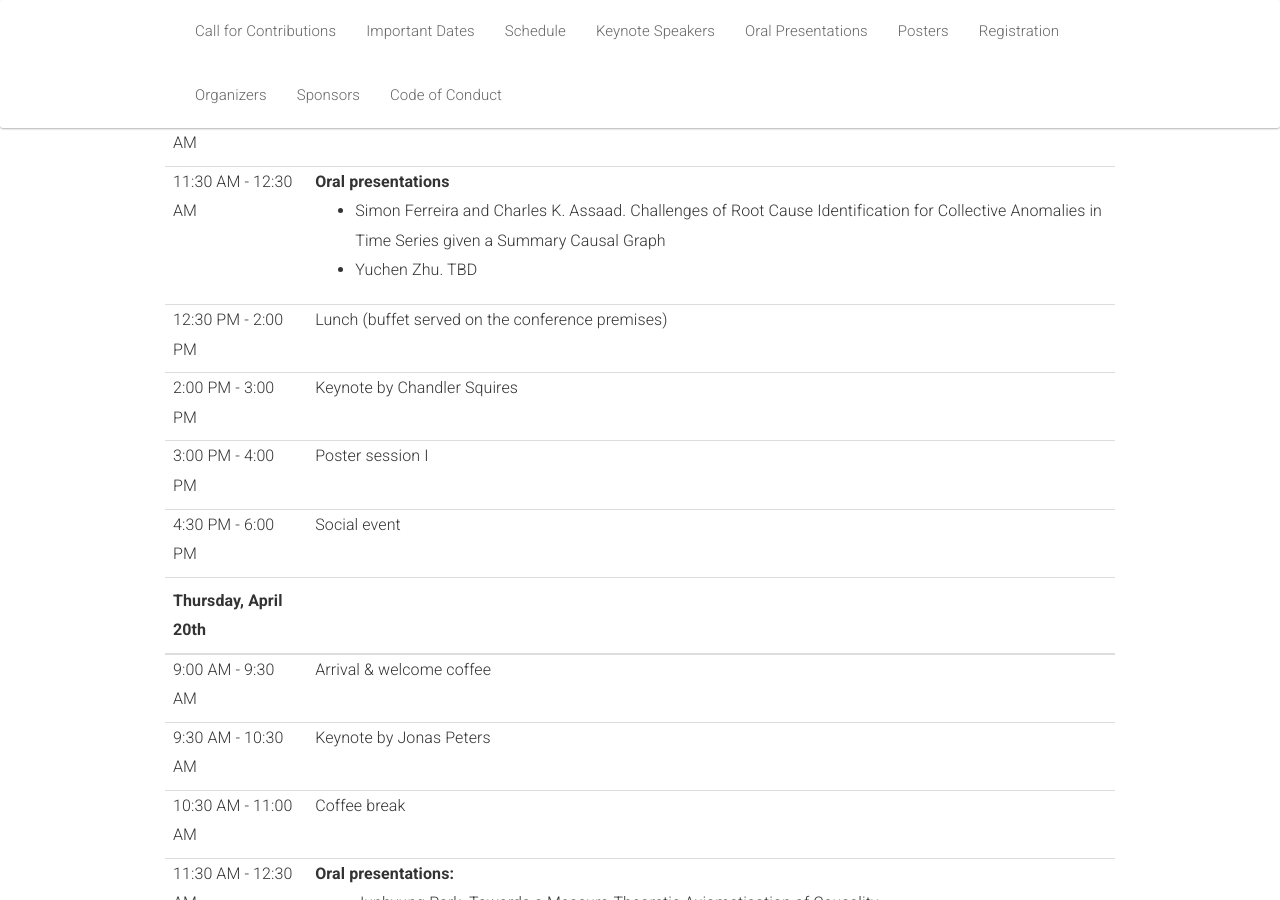
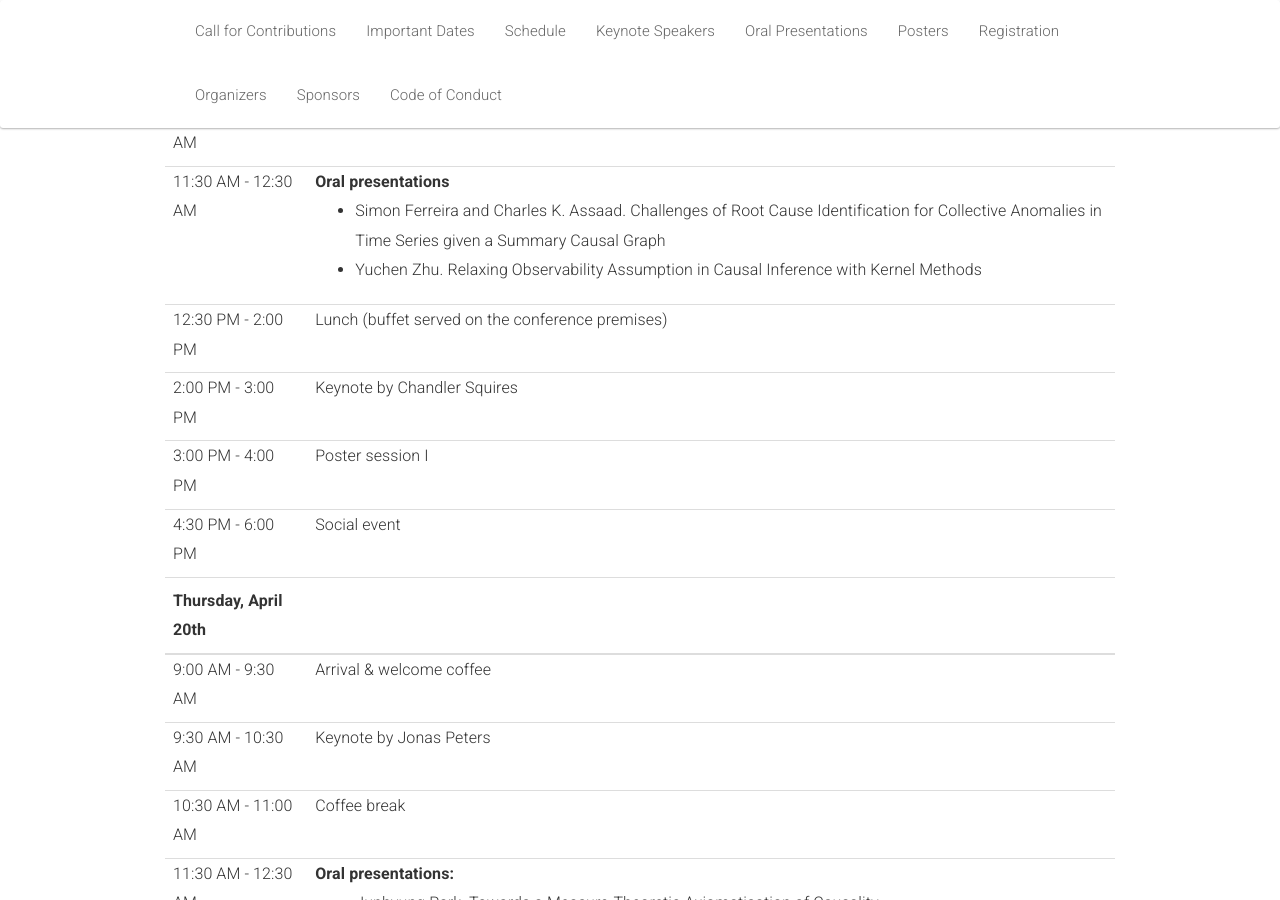
Before and after one commit to quarter-on-causality/quarter-on-causality.github.io, a Jekyll site: the page built from _pages/home_analysis.md, in a window 1280 px wide and 900 px high, scrolled down 4509 px. Built offline with Jekyll 4.4.1, drawn with Linux system fonts in a browser that asks for light colours; nearby versions of some CDN libraries; some of the changed text lies outside the part shown.

Commit message:
Update the schedule

```diff
--- a/_pages/home_analysis.md
+++ b/_pages/home_analysis.md
@@ -257,7 +257,7 @@ This colloquium will several keynote speakers including Antoine Chambaz, Eric Ga
             <b>Oral presentations</b>
              <ul>
                <li>Simon Ferreira and Charles K. Assaad. Challenges of Root Cause Identification for Collective Anomalies in Time Series given a Summary Causal Graph</li>
-               <li>Yuchen Zhu. TBD</li>
+               <li>Yuchen Zhu. Relaxing Observability Assumption in Causal Inference with Kernel Methods</li>
               </ul>
           </td>
         </tr>
@@ -791,6 +791,15 @@ This colloquium will several keynote speakers including Antoine Chambaz, Eric Ga
     </div>
     <!--  -->
     <div class="paper">
+        <span class="title">Relaxing Observability Assumption in Causal Inference with Kernel Methods</span>
+        <span class="authors">Yuchen Zhu</span>
+        <!-- <div class="btn-group btn-group-xs" role="group">
+	        <a class="btn btn-default" target="_blank" href="https://arxiv.org/"><i class="fas fa-archive"></i> arXiv</a>
+          <a class="btn btn-default" target="_blank" href="https://github.com/"><i class="fas fa-code"></i> Code</a>
+        </div> -->
+    </div>
+    <!--  -->
+    <div class="paper">
         <span class="title">Reliable Machine Learning with Instruments</span>
         <span class="authors">Krikamol Muandet</span>
         <!-- <div class="btn-group btn-group-xs" role="group">
@@ -899,6 +908,16 @@ This colloquium will several keynote speakers including Antoine Chambaz, Eric Ga
         </div>
     </div>
     <!--  -->
+    <div class="paper">
+        <span class="title"><a href="posters/Zhu_PMMR.pdf" target="_blank">Relaxing Observability Assumption in Causal Inference with Kernel Methods</a></span>
+        <span class="authors">Yuchen Zhu</span>
+        <div class="btn-group btn-group-xs" role="group">
+          <button class="btn btn-poster-id"><a href="posters/Zhu_PMMR.pdf" target="_blank">Poster #8</a></button>
+	        <!-- <a class="btn btn-default" target="_blank" href="https://arxiv.org/"><i class="fas fa-archive"></i> arXiv</a>
+          <a class="btn btn-default" target="_blank" href="https://github.com/"><i class="fas fa-code"></i> Code</a> -->
+        </div>
+    </div>
+    <!--  -->
   </div>
 </div>
 <br/>
```
Also changed, not shown: 1 other file.
